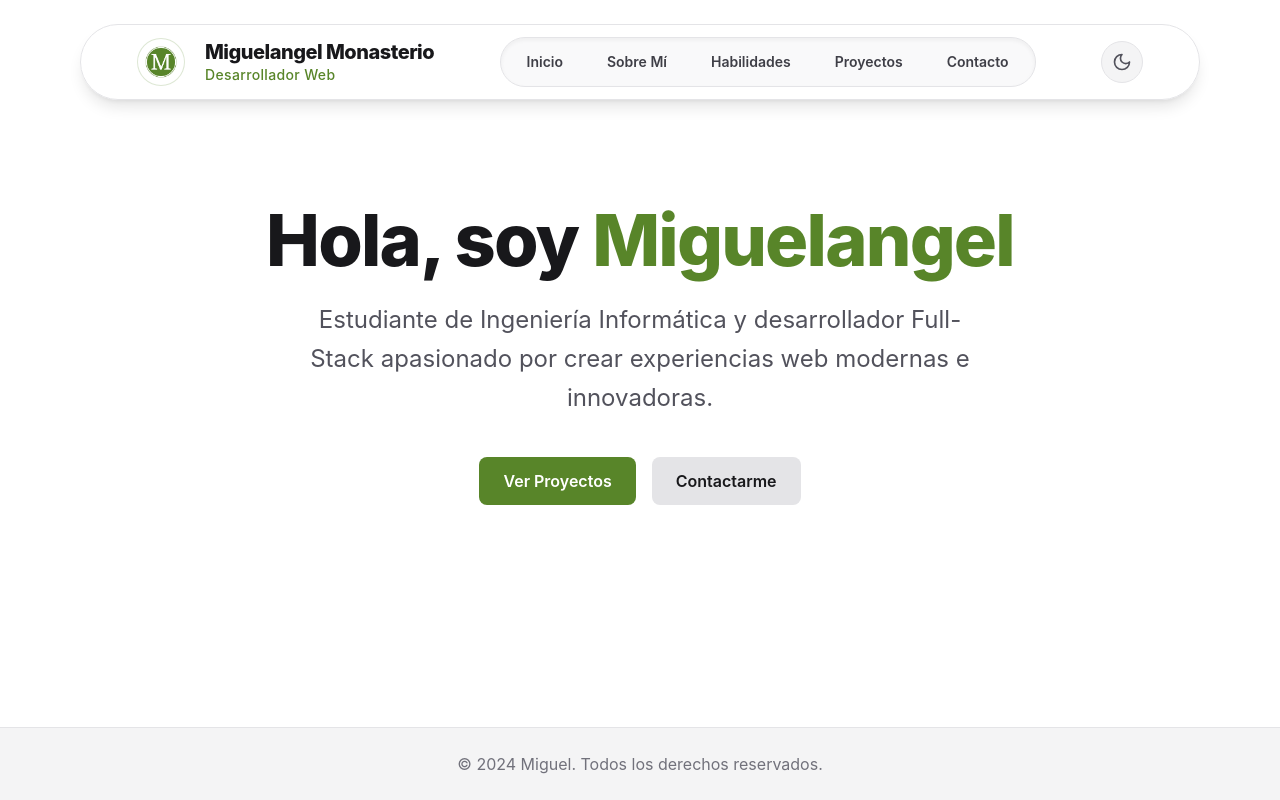
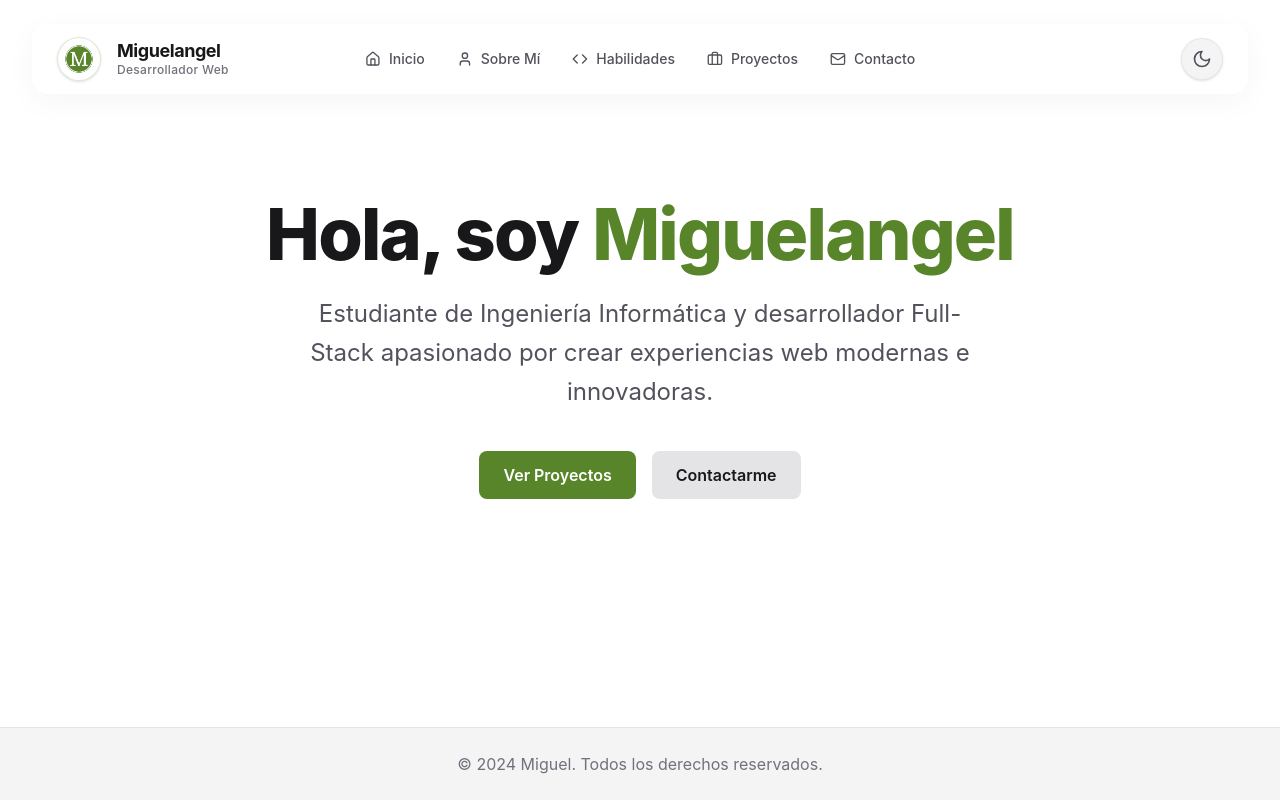
Before and after one commit to M11gueeL/Portfolio, a React (Vite) app: page / in a window 1280 px wide. Built offline with nearby package versions, Linux system fonts and the light colour scheme.

Commit message:
Refactor Header and ThemeToggle components; enhance mobile menu functionality and styling; integrate responsive design elements and animations

```diff
--- a/src/components/ThemeToggle.jsx
+++ b/src/components/ThemeToggle.jsx
@@ -1,5 +1,4 @@
 import { useTheme } from '../hooks/useTheme';
-// Importamos los iconos profesionales de Lucide (Sun y Moon)
 import { LuSun, LuMoon } from "react-icons/lu";
 
 export const ThemeToggle = () => {
@@ -8,19 +7,47 @@ export const ThemeToggle = () => {
   return (
     <button
       onClick={toggleTheme}
-      className="p-2.5 rounded-full text-zinc-600 dark:text-zinc-400 hover:text-brand dark:hover:text-brand bg-zinc-100 dark:bg-zinc-900 border border-zinc-200 dark:border-zinc-800 transition-all group focus:outline-none focus:ring-2 focus:ring-brand focus:ring-offset-2 focus:ring-offset-white dark:focus:ring-offset-zinc-950"
+      className={`
+        relative overflow-hidden p-2.5 rounded-full outline-none
+        transition-all duration-500 ease-[cubic-bezier(0.32,0.72,0,1)]
+        group backdrop-blur-md shadow-sm hover:shadow-md active:scale-95
+        ${theme === 'light'
+          ? 'bg-zinc-100 hover:bg-zinc-200 border border-zinc-200/80 text-zinc-600 hover:text-brand'
+          : 'bg-zinc-900 hover:bg-zinc-800 border border-zinc-800/80 text-zinc-400 hover:text-brand'
+        }
+      `}
       aria-label={theme === 'light' ? 'Cambiar a modo oscuro' : 'Cambiar a modo claro'}
+      title={theme === 'light' ? 'Activar modo oscuro' : 'Activar modo claro'}
     >
-      {/* Usamos un div envoltorio para manejar la animación de rotación */}
+      {/*
+        Efecto de resplandor (Glow) sutil en hover
+      */}
+      <div className="absolute inset-0 w-full h-full bg-brand/10 dark:bg-brand/20 blur-xl opacity-0 group-hover:opacity-100 transition-opacity duration-500 rounded-full" />
+
+      {/* Contenedor relativo para posicionamiento superpuesto y animación cruzada */}
       <div className="relative w-5 h-5 flex items-center justify-center">
-        {theme === 'light' ? (
-          // Icono del Sol (Modo Claro) con animación de giro en hover
-          <LuMoon className="w-5 h-5 transition-transform duration-500 group-hover:-rotate-90" />
-        ) : (
-          // Icono de la Luna (Modo Oscuro) con animación de giro en hover
-          <LuSun className="w-5 h-5 transition-transform duration-500 group-hover:rotate-90" />
 
-        )}
+        {/* ICONO DEL SOL (Aparece en dark mode para pasar a light mode) */}
+        <LuSun
+          className={`
+            absolute w-5 h-5 transition-all duration-700 ease-[cubic-bezier(0.32,0.72,0,1)]
+            ${theme === 'dark'
+              ? 'scale-100 opacity-100 rotate-0 group-hover:rotate-45 group-hover:text-brand'
+              : 'scale-0 opacity-0 -rotate-90'
+            }
+          `}
+        />
+
+        {/* ICONO DE LA LUNA (Aparece en light mode para pasar a dark mode) */}
+        <LuMoon
+          className={`
+            absolute w-5 h-5 transition-all duration-700 ease-[cubic-bezier(0.32,0.72,0,1)]
+            ${theme === 'light'
+              ? 'scale-100 opacity-100 rotate-0 group-hover:-rotate-12 group-hover:text-brand'
+              : 'scale-0 opacity-0 rotate-90'
+            }
+          `}
+        />
       </div>
     </button>
   );
--- a/src/layouts/Header.jsx
+++ b/src/layouts/Header.jsx
@@ -1,69 +1,194 @@
+import { useState, useEffect } from 'react';
 import { ThemeToggle } from '../components/ThemeToggle';
+import {
+  LuHouse,
+  LuUser,
+  LuCode,
+  LuBriefcase,
+  LuMail,
+  LuMenu,
+  LuX
+} from 'react-icons/lu';
+import { FaGithub, FaLinkedin, FaRegEnvelope } from 'react-icons/fa';
 
 export const Header = () => {
-  // Lista de secciones para la navegación
+  const [isMobileMenuOpen, setIsMobileMenuOpen] = useState(false);
+
+  // Evita el scroll del body cuando el menú está abierto
+  useEffect(() => {
+    if (isMobileMenuOpen) {
+      document.body.style.overflow = 'hidden';
+    } else {
+      document.body.style.overflow = 'unset';
+    }
+  }, [isMobileMenuOpen]);
+
+  // Lista de secciones para la navegación con iconos
   const navLinks = [
-    { name: 'Inicio', href: '#inicio' },
-    { name: 'Sobre Mí', href: '#sobre-mi' },
-    { name: 'Habilidades', href: '#habilidades' },
-    { name: 'Proyectos', href: '#proyectos' },
-    { name: 'Contacto', href: '#contacto' },
+    { name: 'Inicio', href: '#inicio', icon: LuHouse },
+    { name: 'Sobre Mí', href: '#sobre-mi', icon: LuUser },
+    { name: 'Habilidades', href: '#habilidades', icon: LuCode },
+    { name: 'Proyectos', href: '#proyectos', icon: LuBriefcase },
+    { name: 'Contacto', href: '#contacto', icon: LuMail },
   ];
 
   return (
-    // CONTENEDOR FLOTANTE PRINCIPAL
-    // sticky: se queda arriba.
-    // top-4Inset-x-4: crea el espacio para que 'flote' arriba y a los lados.
-    // max-w-7xl mx-auto: centra el contenido en pantallas grandes.
-    <header className="sticky top-6 z-50 w-full max-w-7xl mx-auto px-3 md:px-20">
-      {/* CAJA DEL HEADER (CASCARÓN)
-        backdrop-blur-md + bg-white/80: efecto vidrio medio transparente.
-        rounded-full: elegante y moderno.
-        shadow-lg: profundidad.
-        border: borde sutil.
-      */}
-      <nav className="py-3 px-6 bg-white/80 dark:bg-zinc-950/80 backdrop-blur-md rounded-full shadow-lg border border-zinc-200 dark:border-zinc-800 transition-colors">
-        <div className="flex justify-between items-center px-8">
+    <>
+      {/* CONTENEDOR FLOTANTE */}
+      <header className="sticky top-6 z-50 w-full max-w-7xl mx-auto px-4 md:px-8">
+        <nav className="py-3 px-6 bg-white/60 dark:bg-zinc-950/60 backdrop-blur-xl rounded-2xl shadow-[0_8px_30px_rgb(0,0,0,0.04)] dark:shadow-[0_8px_30px_rgb(0,0,0,0.1)] border border-white/40 dark:border-zinc-800/50 transition-colors duration-300">
+          <div className="flex justify-between items-center relative">
 
-          {/* 1. Izquierda: Bloque de Logo, Nombre y Título (Actualizado con tu nombre completo) */}
-          <a href="#inicio" className="flex items-center gap-5 group">
+            {/* 1. Izquierda: Logo y Título */}
+            <a href="#inicio" className="flex items-center gap-4 group relative z-10" onClick={() => setIsMobileMenuOpen(false)}>
               <img
                 src="/logo.png"
                 alt="Logo Miguelangel Monasterio"
-              className="w-12 h-12 rounded-full border border-brand/20 p-1 bg-white dark:bg-zinc-900 group-hover:scale-105 transition-transform"
+                className="w-11 h-11 rounded-full border border-brand/20 p-1 bg-white/80 dark:bg-zinc-900/80 group-hover:scale-105 transition-transform duration-300 shadow-sm"
               />
               <div className="flex flex-col">
-              <span className="text-xl font-extrabold text-zinc-900 dark:text-white tracking-tight leading-tight">
-                Miguelangel Monasterio
+                <span className="text-lg font-bold text-zinc-900 dark:text-zinc-100 tracking-tight leading-tight transition-colors group-hover:text-brand dark:group-hover:text-brand">
+                  Miguelangel
                 </span>
-              {/* Título profesional usando tu nuevo color verde oliva */}
-              <span className="text-sm font-medium text-brand dark:text-brand tracking-wide">
+                <span className="text-xs font-medium text-zinc-500 dark:text-zinc-400 tracking-wide">
                   Desarrollador Web
                 </span>
               </div>
             </a>
 
-          {/* 2. Medio: Navegación de Escritorio (Oculta en móviles) */}
-          {/* DISEÑO TIPO PÍLDORA (Como tu imagen de referencia image_062ee2.png) */}
-          <div className="hidden md:flex gap-x-1 items-center bg-zinc-100/50 dark:bg-zinc-900/50 p-1.5 rounded-full border border-zinc-200 dark:border-zinc-800 shadow-inner">
-            {navLinks.map((link) => (
+            {/* 2. Medio: Navegación Limpia y Minimalista (Tablet+Desktop) */}
+            <div className="hidden lg:flex gap-x-8 items-center absolute left-1/2 -translate-x-1/2">
+              {navLinks.map((link) => {
+                const Icon = link.icon;
+                return (
                   <a
                     key={link.name}
                     href={link.href}
-                // ANIMACIÓN PROFESIONAL: hover:scale-105 hover:bg-brand
-                className="px-5 py-2 rounded-full text-zinc-700 dark:text-zinc-300 hover:text-white dark:hover:text-white hover:bg-brand dark:hover:bg-brand transition-all duration-300 ease-out font-semibold text-sm hover:scale-105 hover:shadow-md active:scale-95"
+                    className="group relative flex items-center gap-2 text-zinc-600 dark:text-zinc-400 hover:text-brand dark:hover:text-brand transition-colors duration-300 font-medium text-sm"
                   >
-                {link.name}
+                    <Icon className="w-4 h-4 transition-transform duration-300 group-hover:-translate-y-0.5" />
+                    <span>{link.name}</span>
+
+                    {/* Subrayado animado */}
+                    <span className="absolute -bottom-1.5 left-1/2 w-0 h-[2px] bg-brand -translate-x-1/2 transition-all duration-300 group-hover:w-full opacity-0 group-hover:opacity-100 rounded-full"></span>
                   </a>
-            ))}
+                );
+              })}
             </div>
 
-          {/* 3. Derecha: ThemeToggle */}
-          <div className="flex items-center gap-3">
+            {/* 3. Derecha: ThemeToggle & Botón Menú */}
+            <div className="flex items-center gap-3 z-10">
               <ThemeToggle />
+
+              <button
+                onClick={() => setIsMobileMenuOpen(true)}
+                className="lg:hidden p-2.5 rounded-full text-zinc-600 dark:text-zinc-400 hover:text-brand dark:hover:text-brand bg-zinc-100 dark:bg-zinc-900 border border-zinc-200 dark:border-zinc-800 transition-all duration-300 hover:scale-105 active:scale-95 focus:outline-none focus:ring-2 focus:ring-brand group"
+                aria-label="Abrir menú"
+              >
+                {/* Animación del icono de hamburguesa */}
+                <LuMenu className="w-5 h-5 transition-transform duration-300 group-hover:rotate-180" />
+              </button>
             </div>
           </div>
         </nav>
       </header>
+
+      {/* OVERLAY DEL MENÚ MÓVIL FULLSCREEN */}
+      <div
+        className={`fixed inset-0 z-[100] bg-white/95 dark:bg-[#09090b]/95 backdrop-blur-3xl transition-all duration-500 ease-[cubic-bezier(0.32,0.72,0,1)] flex flex-col justify-between ${
+          isMobileMenuOpen ? 'opacity-100 visible' : 'opacity-0 invisible pointer-events-none'
+        }`}
+      >
+        <div
+          className={`h-full w-full flex flex-col transition-all duration-700 ease-[cubic-bezier(0.32,0.72,0,1)] ${
+            isMobileMenuOpen ? 'translate-y-0 scale-100 opacity-100' : '-translate-y-12 scale-95 opacity-0'
+          }`}
+        >
+          {/* Top Bar for Mobile Menu */}
+          <div className="flex justify-between items-center px-6 py-6 w-full shrink-0 border-b border-zinc-200/50 dark:border-zinc-800/50">
+            {/* Logo y título duplicado para consistencia visual */}
+             <a href="#inicio" className="flex items-center gap-3 group" onClick={() => setIsMobileMenuOpen(false)}>
+              <img
+                src="/logo.png"
+                alt="Logo Miguelangel"
+                className="w-10 h-10 rounded-full border border-brand/20 p-1 bg-white/80 dark:bg-zinc-900/80 transition-transform duration-300 shadow-sm"
+              />
+              <div className="flex flex-col">
+                <span className="text-base font-bold text-zinc-900 dark:text-zinc-100 tracking-tight leading-tight">
+                  Miguelangel
+                </span>
+                <span className="text-[11px] font-medium text-brand tracking-wide">
+                  Desarrollador Web
+                </span>
+              </div>
+            </a>
+
+            <button
+              onClick={() => setIsMobileMenuOpen(false)}
+              className="p-3 text-zinc-500 hover:text-zinc-900 dark:text-zinc-400 dark:hover:text-white bg-zinc-100/50 hover:bg-zinc-200/50 dark:bg-zinc-900/50 dark:hover:bg-zinc-800/50 rounded-full transition-all duration-300 hover:scale-105 active:scale-95 focus:outline-none focus:ring-2 focus:ring-brand group"
+              aria-label="Cerrar menú"
+            >
+              {/* Animación fluida de la X al cerrar/hover */}
+              <LuX className="w-5 h-5 transition-transform duration-500 group-hover:rotate-90" />
+            </button>
+          </div>
+
+          {/* Menú de Enlaces Elegante */}
+          <div className="flex-1 flex flex-col justify-center px-10">
+            <nav className="flex flex-col gap-6 w-full max-w-sm mx-auto">
+              {navLinks.map((link, index) => {
+                const Icon = link.icon;
+                return (
+                  <a
+                    key={link.name}
+                    href={link.href}
+                    onClick={() => setIsMobileMenuOpen(false)}
+                    // Cascading delay para cada enlace al abrir
+                    style={{ transitionDelay: isMobileMenuOpen ? `${100 + (index * 50)}ms` : '0ms' }}
+                    className={`flex items-center gap-5 group transition-all duration-500 ease-out ${
+                      isMobileMenuOpen ? 'translate-x-0 opacity-100' : '-translate-x-8 opacity-0'
+                    }`}
+                  >
+                    <div className="flex items-center gap-6 text-3xl font-light text-zinc-600 dark:text-zinc-300 group-hover:text-zinc-900 dark:group-hover:text-white transition-all duration-300 group-hover:translate-x-3">
+                      <Icon className="w-7 h-7 text-zinc-400 dark:text-zinc-500 group-hover:text-brand transition-colors" />
+                      <span>{link.name}</span>
+                    </div>
+                  </a>
+                );
+              })}
+            </nav>
+          </div>
+
+          {/* Footer del Menú */}
+          <div className="px-8 pb-10 w-full shrink-0">
+            <div className="flex flex-col items-center gap-6 pt-8 border-t border-zinc-200 dark:border-zinc-800/60 max-w-sm mx-auto">
+              <p className="text-center text-sm font-light leading-relaxed text-zinc-500 dark:text-zinc-400">
+                Conecta conmigo en mis redes o envíame un correo. Respondo rápidamente y estoy abierto a nuevos proyectos.
+              </p>
+
+              {/* Redes Sociales Pulidas */}
+              <div
+                className={`flex items-center justify-center gap-10 transition-all duration-700 delay-500 ${
+                  isMobileMenuOpen ? 'translate-y-0 opacity-100' : 'translate-y-4 opacity-0'
+                }`}
+              >
+                <a href="https://github.com/tu-usuario" target="_blank" rel="noopener noreferrer" aria-label="GitHub"
+                  className="flex items-center justify-center w-12 h-12 rounded-full bg-zinc-100 dark:bg-zinc-900 text-zinc-600 dark:text-zinc-400 hover:text-white hover:bg-brand dark:hover:bg-brand transition-all duration-300 transform hover:-translate-y-1.5 shadow-sm hover:shadow-brand/30">
+                  <FaGithub className="text-xl" />
+                </a>
+                <a href="https://linkedin.com/in/tu-usuario" target="_blank" rel="noopener noreferrer" aria-label="LinkedIn"
+                  className="flex items-center justify-center w-12 h-12 rounded-full bg-zinc-100 dark:bg-zinc-900 text-zinc-600 dark:text-zinc-400 hover:text-white hover:bg-brand dark:hover:bg-brand transition-all duration-300 transform hover:-translate-y-1.5 shadow-sm hover:shadow-brand/30">
+                  <FaLinkedin className="text-xl" />
+                </a>
+                <a href="mailto:tu-correo@ejemplo.com" aria-label="Correo"
+                  className="flex items-center justify-center w-12 h-12 rounded-full bg-zinc-100 dark:bg-zinc-900 text-zinc-600 dark:text-zinc-400 hover:text-white hover:bg-brand dark:hover:bg-brand transition-all duration-300 transform hover:-translate-y-1.5 shadow-sm hover:shadow-brand/30">
+                  <FaRegEnvelope className="text-xl" />
+                </a>
+              </div>
+            </div>
+          </div>
+        </div>
+      </div>
+    </>
   );
 };
```
Lines whose indentation alone changed are shown as unchanged.
